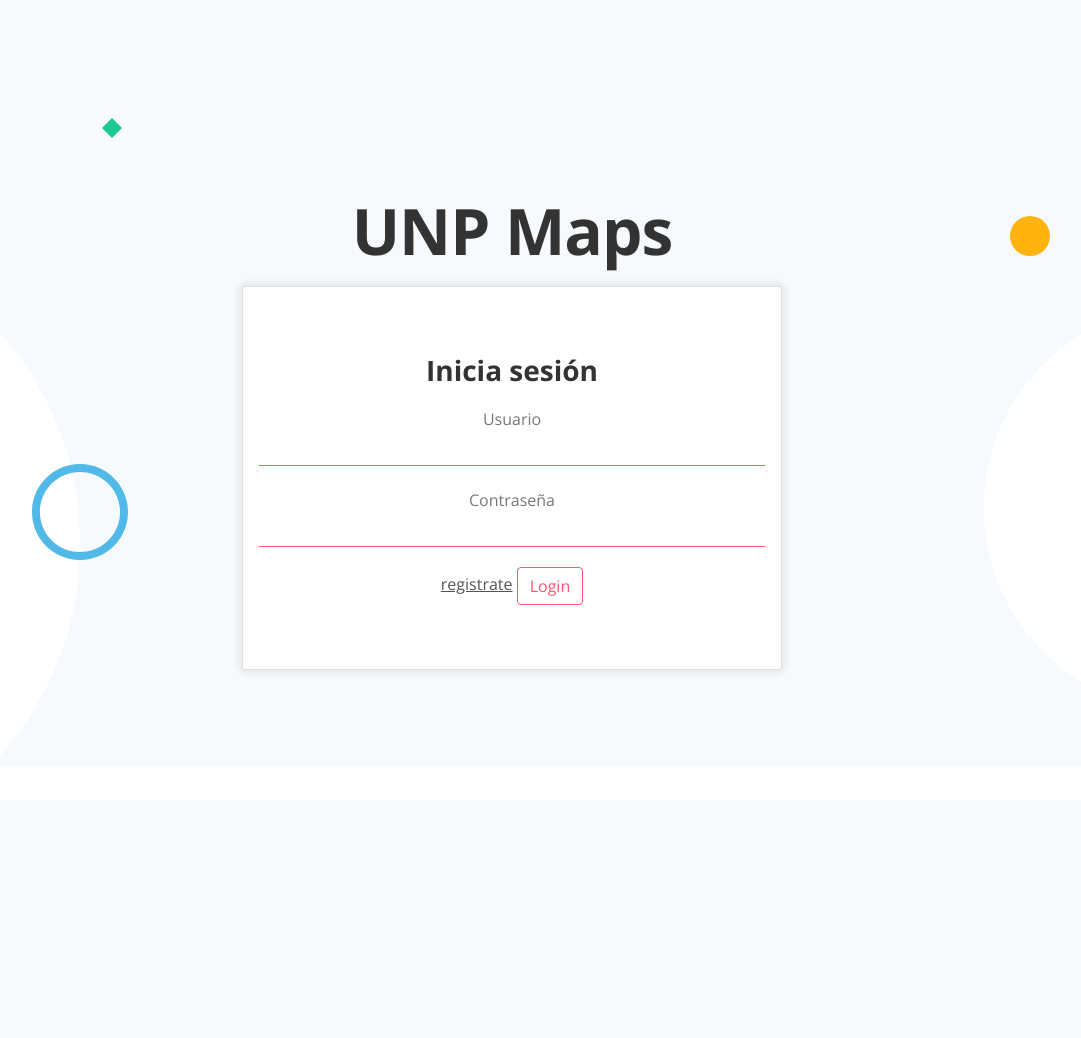
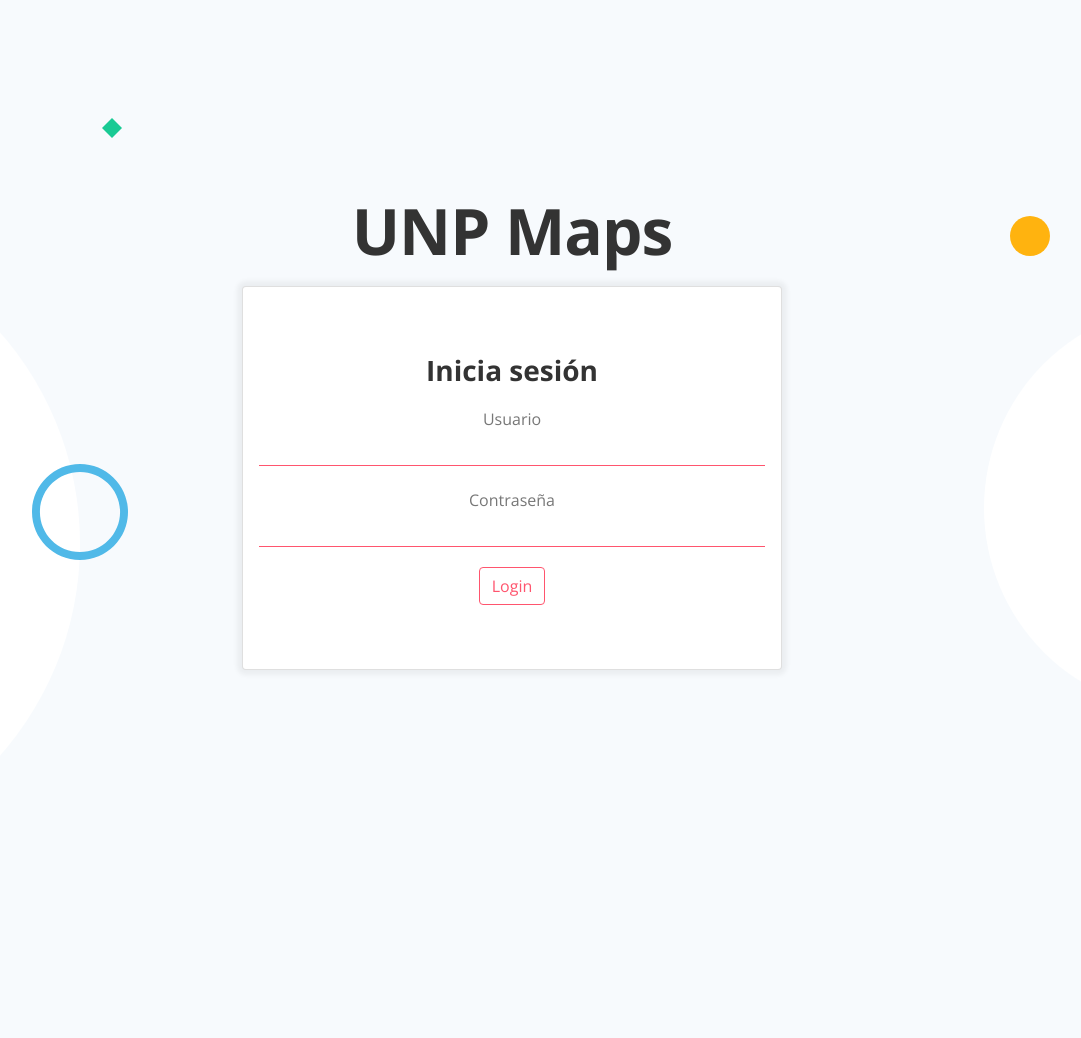
Before and after one commit to justin-campos/unpmaps, a Flask app: page /login in a window 1280 px wide. Shown: the whole page, without its empty margins (128-1209 px from the left). Before the commit the page ends 670 px from the top, so only its background shows below. Run offline with Flask 2, Linux system fonts and the light colour scheme; parts of the project's set-up code (start-up, migrations or seed data) failed here and were passed over; some libraries are stand-ins or nearby versions.

Commit message:
imagenes

```diff
--- a/templates/base.html
+++ b/templates/base.html
@@ -91,7 +91,7 @@
     {% endif %} {% endwith %}
   </head>
   <body data-spy="scroll" data-target=".fixed-top">
-    <header class="header">
+    <header class="header login">
       {% block content %} {% endblock %}
 
       <div class="container mb-5"></div>
--- a/templates/login.html
+++ b/templates/login.html
@@ -1,6 +1,6 @@
 {% extends 'base.html'%} {% block title %} Inicio {% endblock %} {% block
 content %}
-
+<div class="loginheader">
   <div class="container">
     <div class="row">
       <div class="col-lg-12">
@@ -26,12 +26,12 @@ content %}
               <input type="password" name="password" class="form-control" />
             </div>
             <div class="form-group form-check"></div>
-          <a href="/register">registrate</a>
             <button class="btn btn-class">Login</button>
           </form>
         </div>
       </div>
     </div>
   </div>
+</div>
 
 {% endblock %}
```
Also changed, not shown: static/images/preview/1.jpeg (added), static/images/preview/2.jpeg (added), static/images/preview/3.jpeg (added), static/images/preview/4.jpeg (added), static/images/preview/5.jpeg (added). Lines whose indentation alone changed are shown as unchanged.
